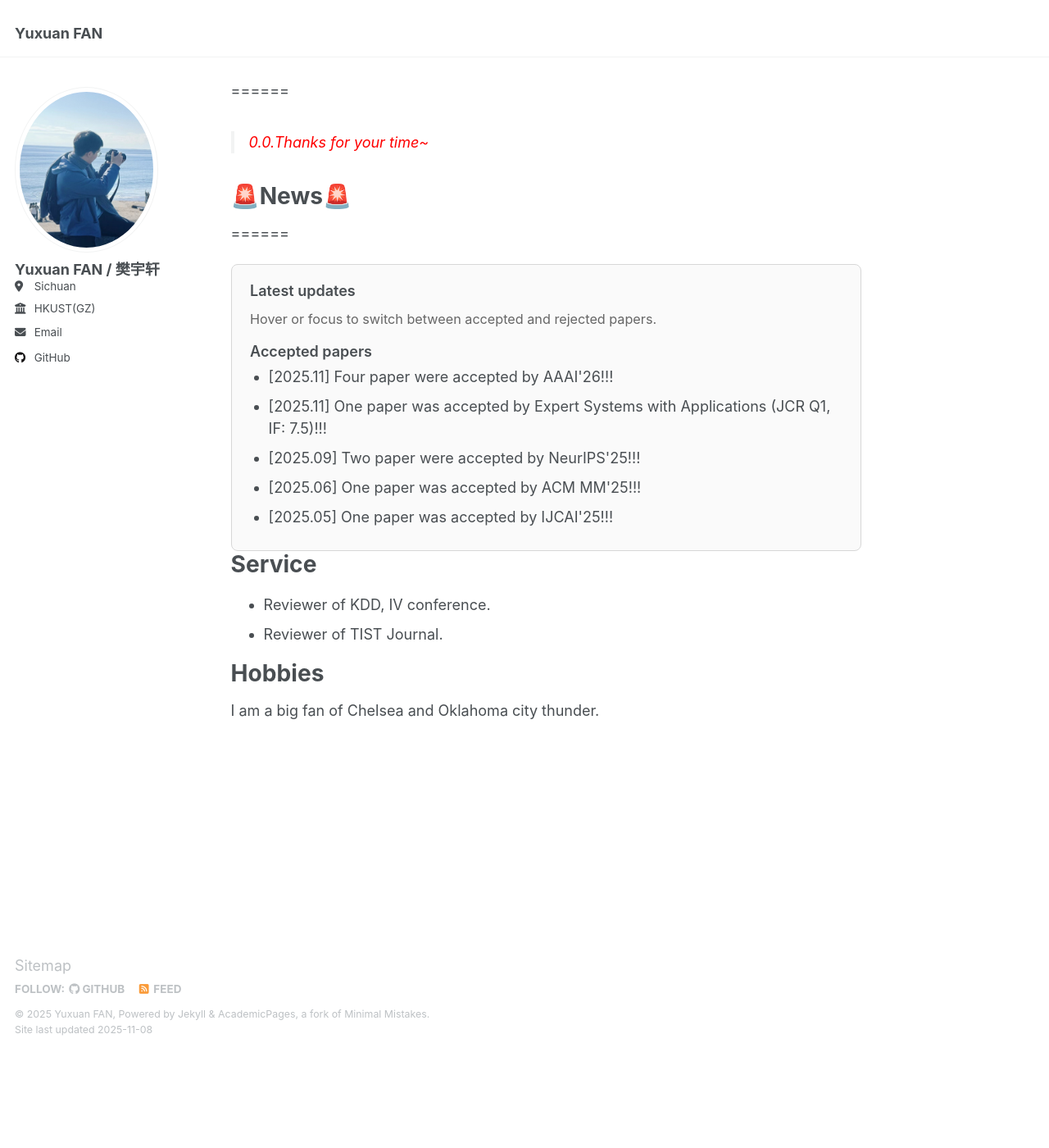
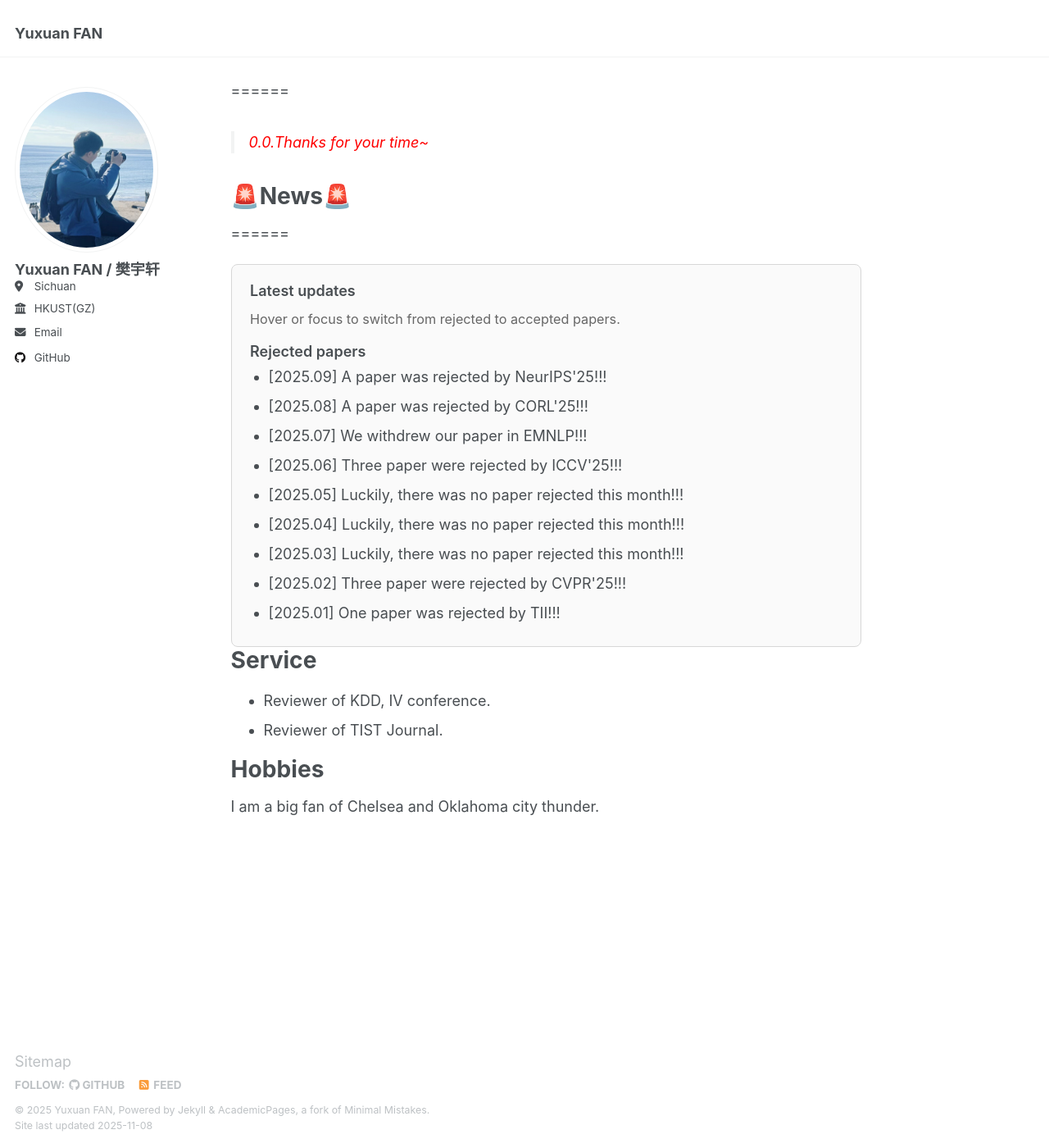
Before and after one commit to yuxuanfanOrion/yuxuanfanOrion.github.io, a Jekyll site: the page built from _pages/about.md, in a window 1280 px wide and 1400 px high, scrolled down 328 px. Shown: the whole window at 82% size. Built offline with Jekyll 4.4.1, drawn with Linux system fonts in a browser that asks for light colours; before the commit the page ends 1611 px from its top, so only the background shows below that.

Commit message:
update codes and readme

```diff
--- a/_pages/about.md
+++ b/_pages/about.md
@@ -47,15 +47,15 @@ My current research interests include multimodal LLM, Video Understanding and Un
   list-style: disc;
   display: none;
 }
-.news-toggle .news-list.accepted {
+.news-toggle .news-list.rejected {
   display: block;
+}
+.news-toggle:hover .news-list.rejected,
+.news-toggle:focus-within .news-list.rejected {
+  display: none;
 }
 .news-toggle:hover .news-list.accepted,
 .news-toggle:focus-within .news-list.accepted {
-  display: none;
-}
-.news-toggle:hover .news-list.rejected,
-.news-toggle:focus-within .news-list.rejected {
   display: block;
 }
 .news-toggle .news-list.rejected:before {
@@ -75,7 +75,7 @@ My current research interests include multimodal LLM, Video Understanding and Un
 </style>
 <div class="news-toggle" role="region" aria-label="News updates" tabindex="0">
   <div class="news-label">Latest updates</div>
-  <div class="news-instruction">Hover or focus to switch between accepted and rejected papers.</div>
+  <div class="news-instruction">Hover or focus to switch from rejected to accepted papers.</div>
   <ul class="news-list rejected">
     <li>[2025.09] A paper was rejected by NeurIPS'25!!!</li>
     <li>[2025.08] A paper was rejected by CORL'25!!!</li>
@@ -87,7 +87,7 @@ My current research interests include multimodal LLM, Video Understanding and Un
     <li>[2025.02] Three paper were rejected by CVPR'25!!!</li>
     <li>[2025.01] One paper was rejected by TII!!!</li>
   </ul>
-    <ul class="news-list accepted">
+  <ul class="news-list accepted">
     <li>[2025.11] Four paper were accepted by AAAI'26!!! </li>
     <li>[2025.11] One paper was accepted by Expert Systems with Applications (JCR Q1, IF: 7.5)!!! </li>
     <li>[2025.09] Two paper were accepted by NeurIPS'25!!! </li>
```
